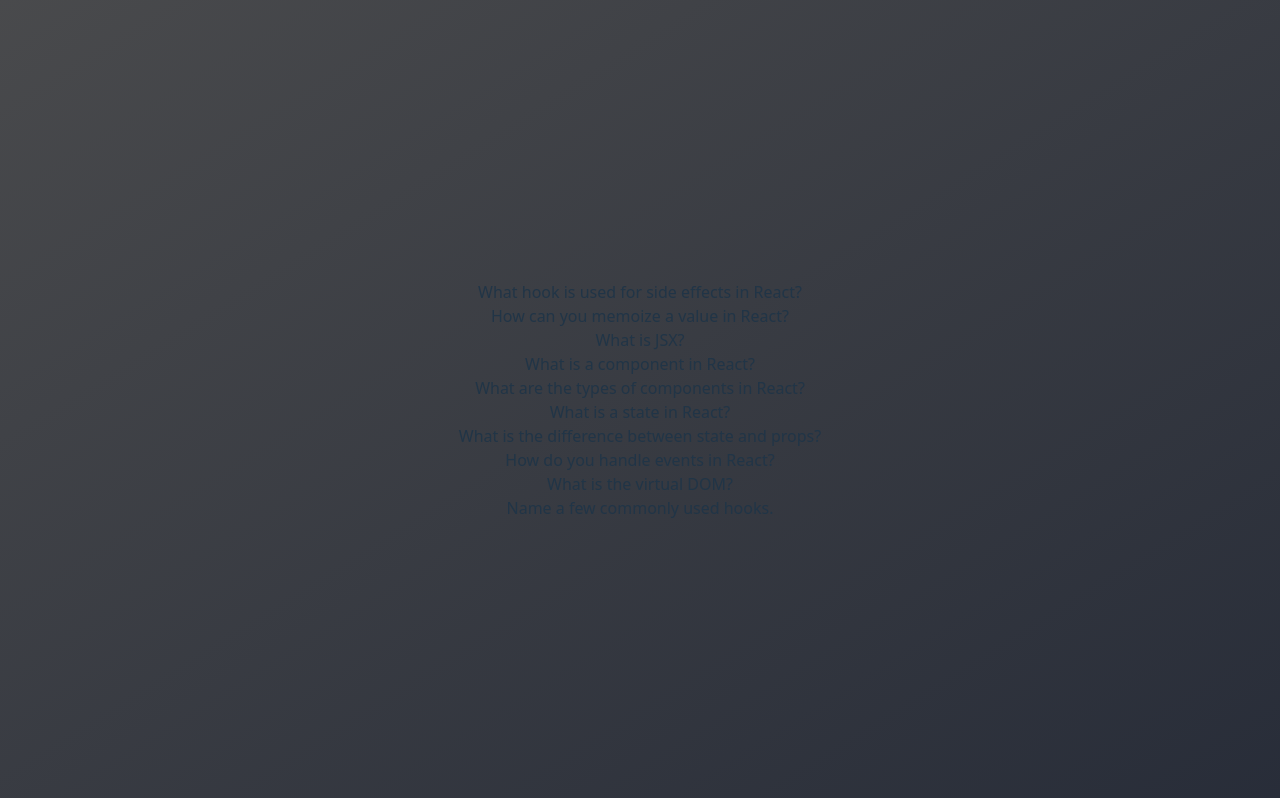
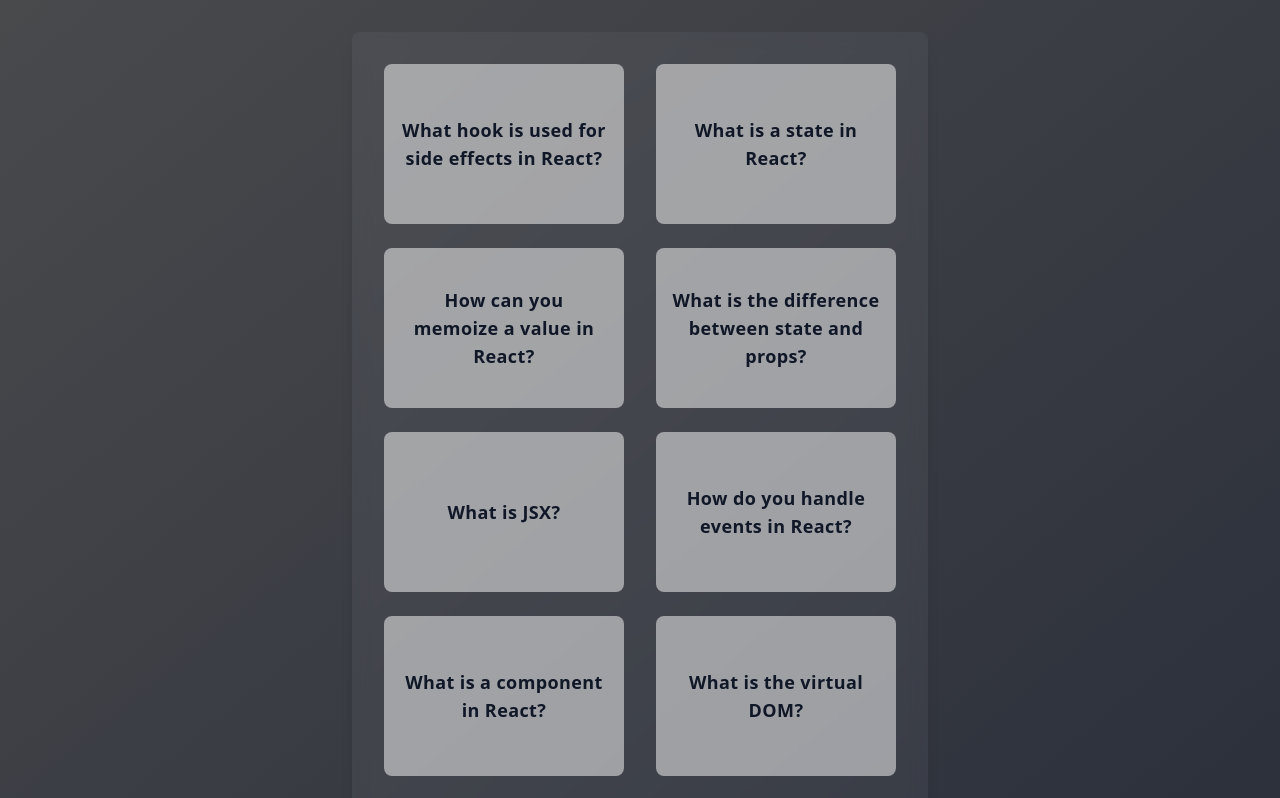
Before and after one commit to SivaKrishna6745/ByteQuiz, a React (Vite) app: page / in a window 1280 px wide. Shown: the top 798 px of the page. Built offline with nearby package versions, Linux system fonts and the light colour scheme.

Commit message:
feat: integrate answer prop in QuizBoard and FlashCard with flip state style: enhance visual layout and interactions

```diff
--- a/src/App.css
+++ b/src/App.css
@@ -11,10 +11,39 @@
     }
 }
 
-.card {
-    padding: 2em;
+.flashcard {
+    position: relative;
+    background-color: hsl(0, 0%, 100%, 0.5);
+    cursor: pointer;
+    height: 10rem;
+    aspect-ratio: 3 / 2;
+    transform-style: preserve-3d;
+    perspective: 1000px;
+    transition: all 250ms ease-in-out;
 }
 
-.read-the-docs {
-    color: #888;
+.flashcard:hover {
+    background-color: hsl(0, 0%, 100%, 0.8);
+    scale: 1.1;
 }
+
+.flashcard-front,
+.flashcard-back {
+    position: absolute;
+    top: 0;
+    left: 0;
+    width: 100%;
+    height: 100%;
+    font-weight: 600;
+    letter-spacing: 0.025rem;
+    padding: 1rem;
+    backface-visibility: hidden;
+}
+
+.flashcard-back {
+    transform: rotateY(180deg);
+}
+
+.flashcard.flipped {
+    transform: rotateY(180deg);
+}
--- a/src/components/FlashCard.tsx
+++ b/src/components/FlashCard.tsx
@@ -1,4 +1,4 @@
-import React from 'react';
+import React, { useState } from 'react';
 
 type FlashCardProps = {
     question: string;
@@ -6,8 +6,22 @@
     category?: string;
 };
 
-const FlashCard = ({ question }: FlashCardProps) => {
-    return <li>{question}</li>;
+const FlashCard = ({ question, answer }: FlashCardProps) => {
+    const [isFlipped, setIsFlipped] = useState<boolean>(false);
+    const toggleFlip = () => {
+        setIsFlipped(!isFlipped);
+    };
+    return (
+        <li
+            className={`flashcard mb-6  text-lg text-gray-900 p-4 rounded-lg hover:shadow-xl ${
+                isFlipped ? 'flipped' : ''
+            }`}
+            onClick={toggleFlip}
+        >
+            <div className={`flashcard-front flex justify-center items-center`}>{question}</div>
+            <div className={`flashcard-back flex justify-center items-center`}>{answer}</div>
+        </li>
+    );
 };
 
 export default FlashCard;
--- a/src/components/QuizBoard.tsx
+++ b/src/components/QuizBoard.tsx
@@ -4,9 +4,9 @@
 
 const QuizBoard = () => {
     return (
-        <ul>
+        <ul className="bg-slate-200/5 backdrop-blur-sm p-8 rounded-lg shadow-lg columns-3 md:columns-2 sm:columns-1 gap-x-8">
             {quizData.map((quizItem) => (
-                <FlashCard key={quizItem.id} question={quizItem.question} />
+                <FlashCard key={quizItem.id} question={quizItem.question} answer={quizItem.answer} />
             ))}
         </ul>
     );
```
